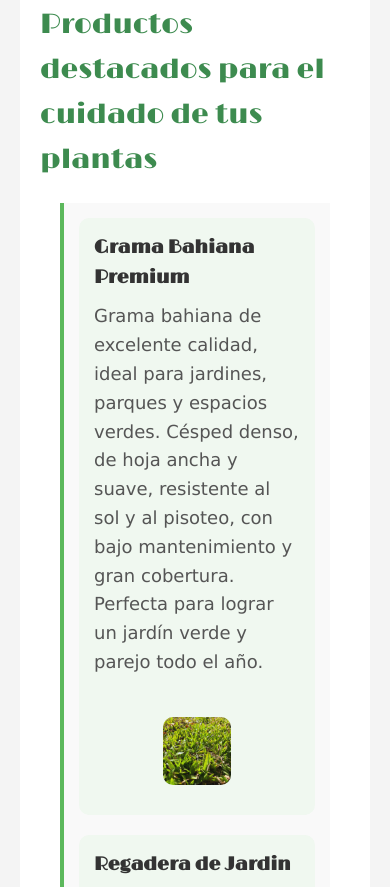
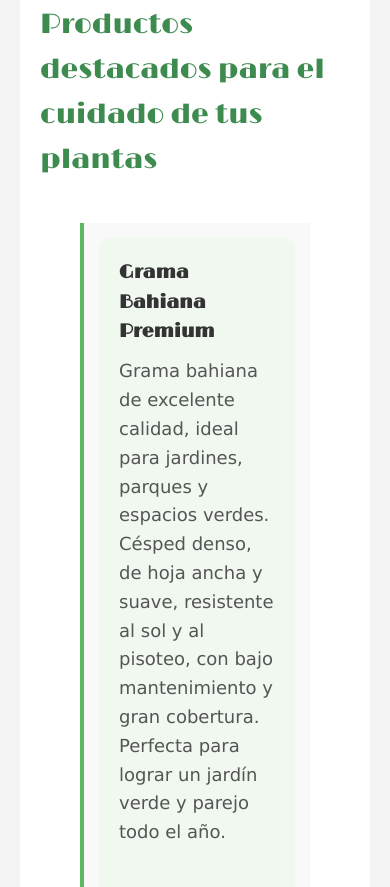
Before and after one commit to Jesus-2026/PreEntrega2-Piccone, a plain HTML site: page html/articulos.html in a window 390 px wide. Shown: the part 602-1489 px from the top of the page. Drawn offline with nearby package versions, Linux system fonts and the light colour scheme.

Commit message:
Implementar SASS y responsive design
- Migrar CSS a SCSS con variables, mixins y nesting
- Agregar estilos responsive para mobile y desktop
- Implementar transiciones y animaciones
- Agregar estilos para formulario de contacto
- Corregir estructura HTML de páginas
- Crear .gitignore para node_modules

```diff
--- a/css/style.scss
+++ b/css/style.scss
@@ -14,16 +14,10 @@ $fuente-principal: Limelight, Georgia, serif;
 $fuente-secundaria: Verdana, Geneva, Tahoma, sans-serif;
 
 
+//
+// MIXIN PARA RESPONSIVE
 // ========================================
-// MIXINS PARA RESPONSIVE
-// ========================================
-@mixin mobile {
-  @media (max-width: 767px) {
-    @content;
-  }
-}
-
-@mixin tablet {
+@mixin desktop {
   @media (min-width: 768px) {
     @content;
   }
@@ -138,7 +132,7 @@ header {
   flex-direction: column;
   align-items: center;
 
-  @include tablet {
+  @include desktop {
     flex-direction: row;
     justify-content: space-between;
     align-items: center;
@@ -216,7 +210,7 @@ section {
   gap: 2rem;
   padding: 1rem;
 
-  @include tablet {
+  @include desktop {
     grid-template-columns: repeat(2, 1fr);
   }
 
@@ -262,11 +256,6 @@ section {
   flex-direction: column;
   gap: 40px;
   margin: 40px;
-
-  @include mobile {
-    margin: 20px;
-    gap: 20px;
-  }
 }
 
 .articulo {
@@ -279,12 +268,7 @@ section {
   border-radius: 10px;
   transition: background-color 0.3s ease;
 
-  @include mobile {
-    gap: 15px;
-    padding: 15px;
-  }
-
-  @include tablet {
+  @include desktop {
     grid-template-columns: 1fr 1fr;
   }
 
@@ -298,7 +282,7 @@ section {
   }
 
   &.impar {
-    @include tablet {
+    @include desktop {
       direction: rtl;
     }
 
```
Also changed, not shown: css/style.css.
